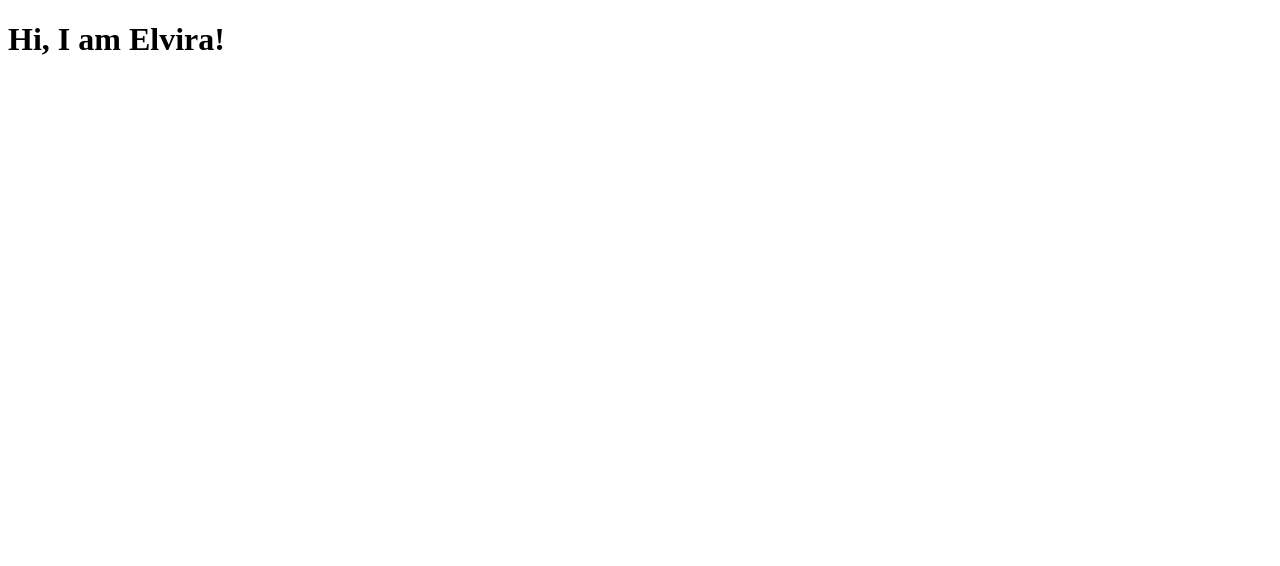
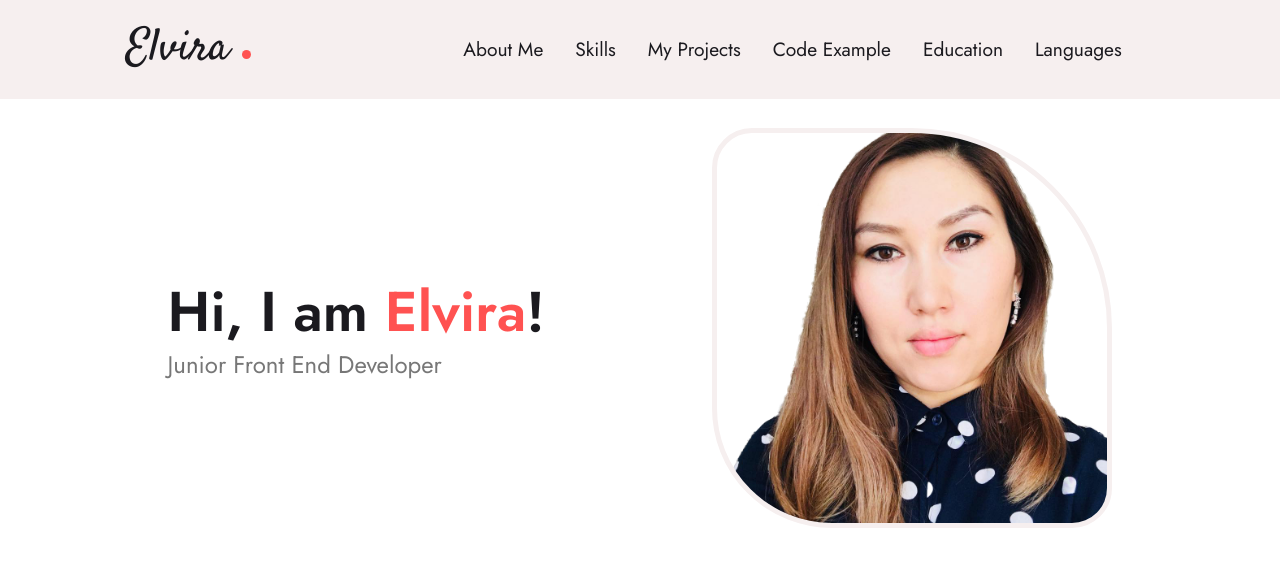
Before and after one commit to Evika27/rsschool-cv, a plain HTML site: page index.html in a window 1280 px wide. Drawn offline with Linux system fonts and the light colour scheme.

Commit message:
feat: add header

```diff
--- a/index.html
+++ b/index.html
@@ -4,8 +4,41 @@
     <meta charset="UTF-8">
     <meta name="viewport" content="width=device-width, initial-scale=1.0">
     <title>Document</title>
+    <link
+      href="https://fonts.googleapis.com/css2?family=Jost:wght@400;600&family=Satisfy&display=swap"
+      rel="stylesheet"
+    >
+    <link rel="stylesheet" href="./style.css" >
 </head>
 <body>
-    <h1>Hi, I am Elvira!</h1>
+    <header>
+        <div class="header-top">
+          <a class="logo-link" href="index.html">
+              Elvira <span class="dot-header"></span>
+          </a>
+          <nav class="navigation">
+            <ul>
+              <li><a href="#about">About me</a></li>
+              <li><a href="#skills">Skills</a></li>
+              <li><a href="#projects">My projects</a></li>
+              <li><a href="#code-example">Code Example</a></li>
+              <li><a href="#education">Education</a></li>
+              <li><a href="#languages">Languages</a></li>
+            </ul>
+          </nav>
+        </div>
+        <div class="header-greetings">
+          <div>
+            <h1>Hi, I am <span>Elvira</span>!</h1>
+            <p>Junior Front End Developer</p>
+          </div>
+          <img
+          src="./images/Elvira.png"
+          alt="Elvira's photo"
+          width="400"
+          height="400"
+          >
+        </div>
+    </header>
 </body>
 </html>
--- a/style.css
+++ b/style.css
@@ -2,4 +2,118 @@
     box-sizing: border-box;
     margin: 0;
     padding: 0;
-  }
+}
+
+html {
+  scroll-behavior: smooth;
+}
+
+:root {
+  --white: #fff;
+  --dark: #1b1a1f;
+  --red: #ff5251;
+  --grey: #777;
+  --ultra-light-red: #f6efef;
+}
+
+body {
+  font-family: "Jost", sans-serif;
+  font-size: 1.125rem;
+  line-height: 1.3;
+  font-weight: 400;
+  color: var(--grey);
+}
+
+.container {
+  max-width: 1280px;
+  padding: 0 20px;
+  margin: 0 auto;
+}
+
+img {
+  max-width: 100%;
+  height: 100%;
+  object-fit: cover;
+  display: block;
+}
+
+/*                      HEADER              */
+
+.header-top {
+  display: flex;
+  align-items: center;
+  justify-content:space-around;
+  background-color: var(--ultra-light-red);
+  padding: 1.25rem;
+  margin-bottom: 4rem;
+  position: fixed;
+  width: 100%;
+  z-index: 10;
+  top: 0;
+}
+
+.dot-header {
+  display: inline-block;
+  height: 9px;
+  width: 9px;
+  border-radius: 50%;
+  background-color: var(--red);
+}
+
+.logo-link {
+  font-family: "Satisfy", cursive;
+  font-size: 2.5em;
+  text-decoration: none;
+  color: var(--dark);
+}
+
+.navigation ul {
+  display: flex;
+  justify-content: space-evenly;
+}
+
+.navigation ul li {
+  list-style: none;
+  margin-right: 2rem;
+}
+
+.navigation ul li a:hover {
+  color: var(--red);
+}
+
+.navigation ul li a {
+  text-decoration: none;
+  font-size: 1.2rem;
+  color: var(--dark);
+  text-transform: capitalize;
+  transition: ease-in-out 0.5s;
+}
+
+.header-greetings {
+  display: flex;
+  align-items: center;
+  justify-content: space-evenly;
+  margin: 8rem 0 4rem 0;
+}
+
+.header-greetings h1 {
+  margin: 0;
+  font-size: 3.5rem;
+  color: var(--dark);
+}
+
+.header-greetings h1 > span {
+  color: var(--red);
+}
+
+.header-greetings img {
+  border: 5px solid var(--ultra-light-red);
+  border-top-right-radius: 50%;
+  border-bottom-left-radius: 30%;
+  border-top-left-radius: 10%;
+  border-bottom-right-radius: 10%;
+}
+
+.header-greetings p {
+  font-size: 1.5rem;
+}
```
Also changed, not shown: images/elvira.png (added).
